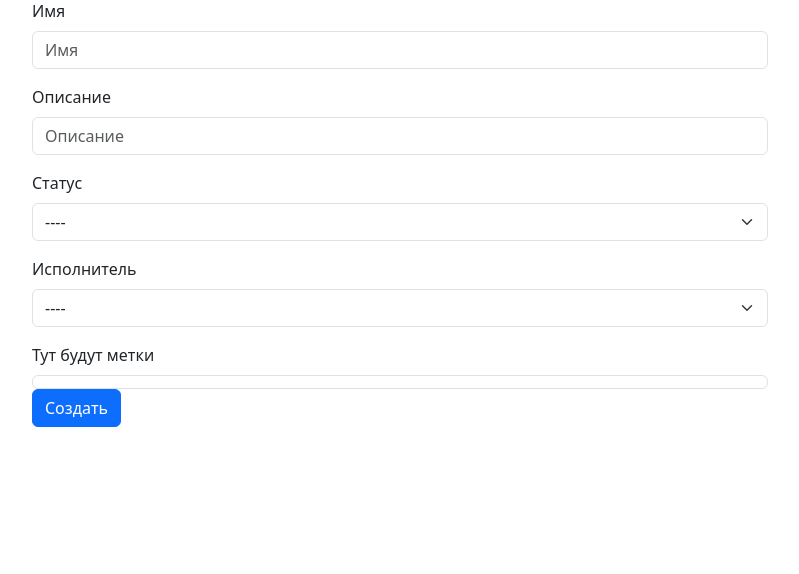
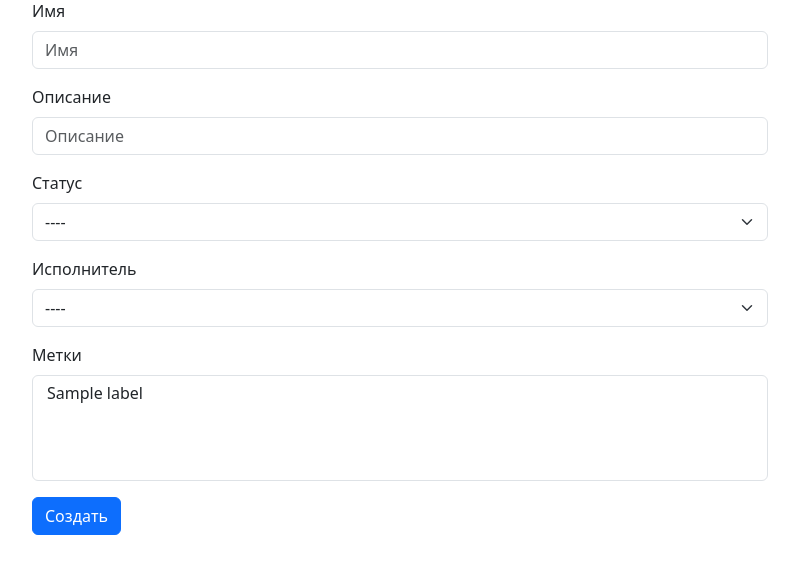
Before and after one commit to farguz/python-project-52, a Django app: page /tasks/create/ in a window 1280 px wide. Shown: the part 113-687 px from the top of the page, without its empty margins (240-1039 px from the left). Run offline with Django 5.2, Linux system fonts and the light colour scheme; a user stored in the database is signed in; data comes from the database, SQL or seed files in the repository; tables that the repository leaves empty hold one stand-in row (values such as "Sample post"); some libraries are stand-ins or nearby versions.

Commit message:
feat: tasks supports labels

```diff
--- a/task_manager/tasks/forms.py
+++ b/task_manager/tasks/forms.py
@@ -11,7 +11,7 @@ class TaskCreationForm(ModelForm):
             'description',
             'status',
             'executor',
-            # 'labels',
+            'labels',
         ]
 
 
@@ -24,5 +24,5 @@ class TaskUpdateForm(ModelForm):
             'description',
             'status',
             'executor',
-            # 'labels',
+            'labels',
         ]
--- a/task_manager/tasks/templates/tasks/create.html
+++ b/task_manager/tasks/templates/tasks/create.html
@@ -48,8 +48,13 @@
                     </select>
                 </div>
                 <div class="mb-3">
-                    <label class="form-label" for="id_username">Тут будут метки</label>
-                    <input type="radio" class="form-control" id="id_executor" name="executor" placeholder="Тут будут метки">
+                    <label class="form-label" for="id_labels">Метки</label>
+                    <select type="checkbox" class="form-select" id="id_labels" name="labels" multiple="">
+                        {% for label in labels %}
+                        <option value="{{ label.pk }}">{{ label.name }}</option>
+                        {% endfor %}
+                    </select>
+                </div>
                 <button type="submit" class="btn btn-primary">Создать</button>
             </form>
         </div>
--- a/task_manager/tasks/templates/tasks/detail.html
+++ b/task_manager/tasks/templates/tasks/detail.html
@@ -31,7 +31,11 @@
                     <div class="col">
                         Метки
                         <ul>
-                            <li>[future labels list]</li>
+                            {% for label in task.labels.all %}
+                                <li>{{ label.name }}</li>
+                            {% empty %}
+                                <li>Метки не назначены</li>
+                            {% endfor %}
                         </ul>
                     </div>
                 </div>
--- a/task_manager/tasks/views.py
+++ b/task_manager/tasks/views.py
@@ -6,6 +6,7 @@ from django.views.generic import DetailView
 from django.views.generic.edit import CreateView, DeleteView, UpdateView
 from django_filters.views import FilterView
 
+from task_manager.labels.models import Label
 from task_manager.statuses.models import Status
 
 from .filters import TaskFilter
@@ -15,7 +16,6 @@ from .models import Task
 User = get_user_model()
 
 
-# Create your views here.
 class IndexTaskView(LoginRequiredMixin, FilterView):
     model = Task
     template_name = 'tasks/index.html'
@@ -37,6 +37,7 @@ class CreateTaskView(LoginRequiredMixin, CreateView):
         context['tasks'] = Task.objects.all()
         context['users'] = User.objects.all()
         context['statuses'] = Status.objects.all()
+        context['labels'] = Label.objects.all()
         return context
 
     def form_valid(self, form):
@@ -59,6 +60,7 @@ class UpdateTaskView(LoginRequiredMixin, UpdateView):
         context['tasks'] = Task.objects.all()
         context['users'] = User.objects.all()
         context['statuses'] = Status.objects.all()
+        context['labels'] = Label.objects.all()
         return context
 
     def form_valid(self, form):
@@ -77,7 +79,6 @@ class DeleteTaskView(LoginRequiredMixin, UserPassesTestMixin, DeleteView):
         return self.request.user == task.creator or self.request.user.is_superuser
 
     def get_success_url(self):
-        # i have no idea why modifying delete(self, request, *args, **kwargs) doesn't work
         messages.success(self.request, 'Задача успешно удалена')
         return super().get_success_url()
 
```
Also changed, not shown: task_manager/tasks/templates/tasks/update.html (+7 -2 lines).
